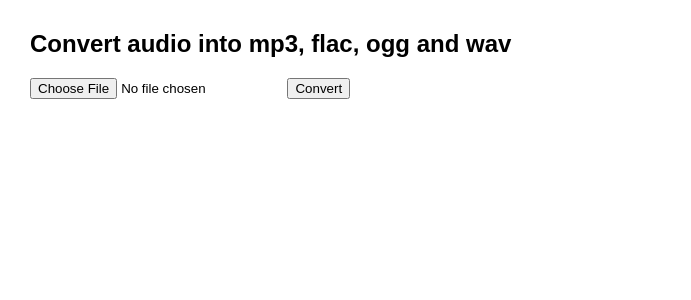
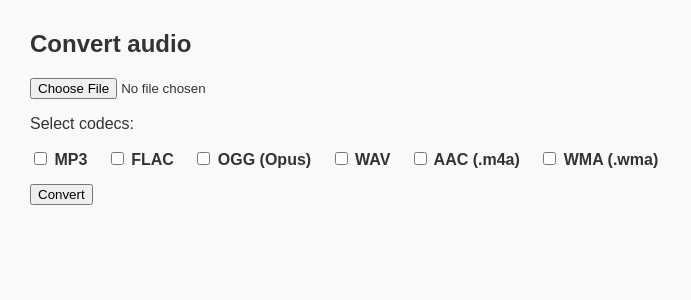
Before and after one commit to JGecik/audio_codec_testing_platform, a Flask app: page / in a window 1280 px wide. Shown: the top 300 px of the page, without its empty margins (0-691 px from the left). Run offline with Flask 3, Linux system fonts and the light colour scheme.

Commit message:
WMA + AAC convert a viac info pre frontend

```diff
--- a/convert_audio.py
+++ b/convert_audio.py
@@ -2,26 +2,45 @@ import os
 import ffmpeg
 from visual_data import audio_data
 
-def convert_audio_file(input_path, output_folder, base_filename):
+SUPPORTED_CODECS = {
+    'mp3': {'codec': 'libmp3lame', 'container': 'mp3'},
+    'flac': {'codec': 'flac', 'container': 'flac'},
+    'ogg': {'codec': 'libopus', 'container': 'ogg'},
+    'wav': {'codec': 'pcm_s16le', 'container': 'wav'},
+    'aac': {'codec': 'aac', 'container': 'm4a'},
+    'wma': {'codec': 'wmav2', 'container': 'wma'}
+}
+
+def convert_audio_file(input_path, output_folder, base_filename, selected_codecs):
     acontainer = ['mp3', 'flac', 'ogg', 'wav']
     avcodec = ['libmp3lame', 'flac', 'libopus', 'pcm_s16le']
 
     stream = ffmpeg.input(input_path)
     download_links = []
 
-    for i in range(len(acontainer)):
-        output_name = f"{base_filename}_output.{acontainer[i]}"
+    for codec_key in selected_codecs:
+        if codec_key not in SUPPORTED_CODECS:
+            continue
+
+        cfg = SUPPORTED_CODECS[codec_key]
+        output_name = f"{base_filename}_output.{cfg['container']}"
         output_path = os.path.join(output_folder, output_name)
 
-        out = ffmpeg.output(stream, output_path, acodec=avcodec[i])
+        out = ffmpeg.output(stream, output_path, acodec=cfg['codec'])
         out.run(capture_stdout=True, capture_stderr=True, overwrite_output=True)
+
+        file_size_bytes = os.path.getsize(output_path)
+        file_size_kb = round(file_size_bytes / 1024, 2)
 
         audio_info = audio_data(output_path)
 
         download_links.append({
-            'format': acontainer[i],
+            'format': cfg['container'],
             'url': f"/download/{output_name}",
-            'waveform': audio_info['waveforms']
+            'waveform': audio_info['waveforms'],
+            'duration': audio_info['duration'],
+            'sample_rate': audio_info['sample_rate'],
+            'size_kb': file_size_kb
         })
 
     return download_links
--- a/main.py
+++ b/main.py
@@ -16,36 +16,53 @@ def index():
 UPLOAD_FOLDER = 'converted_files'
 os.makedirs(UPLOAD_FOLDER, exist_ok=True)
 
+
 @app.route('/convert', methods=['POST'])
 def convert_audio():
     if 'file' not in request.files:
-        return jsonify({'error': 'No file added'}), 400
+        return jsonify({'error': 'No file was uploaded'}), 400
 
     file = request.files['file']
+
+    filename = file.filename
+
+    if file.filename == '':
+        return jsonify({'error': 'No file selected'}), 400
     input_path = os.path.join(UPLOAD_FOLDER, file.filename)
     file.save(input_path)
 
     base_name = os.path.splitext(file.filename)[0]
 
+
+    selected_codecs = request.form.getlist('codecs')
+    if not selected_codecs:
+        selected_codecs = ['mp3', 'flac', 'ogg', 'wav', 'aac', 'wma']
+
+
+
     try:
 
-        audio_info = audio_data(input_path)
+        original_info = audio_data(input_path)
+        original_size_kb = round(os.path.getsize(input_path) / 1024, 2)
+
+
         download_links = convert_audio_file(
             input_path=input_path,
             output_folder=UPLOAD_FOLDER,
-            base_filename=base_name
+            base_filename=base_name,
+            selected_codecs=selected_codecs
         )
 
         return jsonify({
-            'links': download_links,
-            'waveform': audio_info['waveforms'],
-            'duration': audio_info['duration'],
-            'sample_rate': audio_info['sample_rate']
+            'original': {
+                'name': filename,
+                'size_kb': original_size_kb,
+                'duration': original_info['duration'],
+                'sample_rate': original_info['sample_rate']
+            },
+            'links': download_links
         })
 
-    except ffmpeg.Error as e:
-        error_msg = e.stderr.decode('utf-8') if e.stderr else str(e)
-        return jsonify({'error': f'Error during conversion: {error_msg}'}), 500
     except Exception as e:
         return jsonify({'error': str(e)}), 500
 
--- a/templates/webapp.html
+++ b/templates/webapp.html
@@ -4,16 +4,36 @@
     <meta charset="UTF-8">
     <title>Audio Codec Tester</title>
     <style>
-        body { font-family: Arial, sans-serif; margin: 30px; }
-        .codec-box { margin-bottom: 25px; background: #fafafa; padding: 15px; border: 1px solid #ddd; border-radius: 5px; width: fit-content; }
-        canvas { background: #fff; border: 1px solid #ccc; display: block; margin-top: 10px; }
+        body { font-family: Arial, sans-serif; margin: 30px; background: #f9f9f9; color: #333; }
+        .codec-box { margin-bottom: 25px; background: #fff; padding: 20px; border: 1px solid #ddd; border-radius: 8px; box-shadow: 0 2px 4px rgba(0,0,0,0.05); display: inline-block; margin-right: 20px; vertical-align: top;}
+        canvas { background: #fff; border: 1px solid #ddd; display: block; margin-top: 10px; }
+        .checkbox-group { margin: 15px 0; }
+        .checkbox-group label { margin-right: 15px; font-weight: bold; cursor: pointer; }
+        table { width: 100%; border-collapse: collapse; margin-top: 20px; background: #fff; }
+        th, td { border: 1px solid #ddd; padding: 10px; text-align: center; }
+        th { background-color: #007BFF; color: white; }
     </style>
 </head>
 <body>
-<h2>Convert audio into mp3, flac, ogg and wav</h2>
+<h2>Convert audio</h2>
+
+
 <input type="file" id="audioFile" accept="audio/*">
+
+<div class="checkbox-group">
+    <p>Select codecs: </p>
+    <label><input type="checkbox" name="codec" value="mp3"> MP3</label>
+    <label><input type="checkbox" name="codec" value="flac"> FLAC</label>
+    <label><input type="checkbox" name="codec" value="ogg"> OGG (Opus)</label>
+    <label><input type="checkbox" name="codec" value="wav"> WAV</label>
+    <label><input type="checkbox" name="codec" value="aac"> AAC (.m4a)</label>
+    <label><input type="checkbox" name="codec" value="wma"> WMA (.wma)</label>
+</div>
+
 <button onclick="uploadAndConvert()">Convert</button>
-<p id="status"></p>
+<p id="status" style="font-weight: bold; color: #007BFF;"></p>
+
+<div id="tableContainer"></div>
 
 <div id="resultsContainer"></div>
 
@@ -23,15 +43,26 @@
         const status = document.getElementById('status');
         const resultsContainer = document.getElementById('resultsContainer');
 
+
         resultsContainer.innerHTML = '';
+        tableContainer.innerHTML = '';
 
         if (fileInput.files.length === 0) {
             alert('Input file');
             return;
         }
 
+        const selectedCodecs = Array.from(document.querySelectorAll('input[name="codec"]:checked'))
+            .map(cb => cb.value);
+
+        if (selectedCodecs.length === 0) {
+            alert('Select at least one codec');
+            return;
+        }
+
         const formData = new FormData();
         formData.append('file', fileInput.files[0]);
+        selectedCodecs.forEach(c => formData.append('codecs', c));
 
         status.textContent = 'Loading...';
 
@@ -49,13 +80,41 @@
 
             status.textContent = 'Finished';
 
+            let tableHTML = `
+                <h3>Codec comparison</h3>
+                <table>
+                    <tr>
+                        <th>Codec</th>
+                        <th>Size (kB)</th>
+                        <th>Length (s)</th>
+                        <th>Sample rate (Hz)</th>
+                    </tr>
+                    <tr>
+                        <td><b>Original file (${data.original.name})</b></td>
+                        <td>${data.original.size_kb} kB</td>
+                        <td>${data.original.duration.toFixed(2)} s</td>
+                        <td>${data.original.sample_rate} Hz</td>
+                    </tr>
+            `;
+
+            data.links.forEach(item => {
+                tableHTML += `
+                    <tr>
+                        <td>.${item.format.toUpperCase()}</td>
+                        <td>${item.size_kb} kB</td>
+                        <td>${item.duration.toFixed(2)} s</td>
+                        <td>${item.sample_rate} Hz</td>
+                    </tr>
+                `;
+            });
+            tableHTML += `</table>`;
+            tableContainer.innerHTML = tableHTML;
 
             data.links.forEach(item => {
                 const box = document.createElement('div');
                 box.className = 'codec-box';
 
                 const title = document.createElement('h4');
-                title.style.margin = '0 0 10px 0';
                 title.textContent = `Format: .${item.format.toUpperCase()}`;
                 box.appendChild(title);
 
@@ -63,42 +122,68 @@
                 a.href = item.url;
                 a.textContent = `Download .${item.format.toUpperCase()}`;
                 a.download = `output.${item.format}`;
-                a.style.display = 'inline-block';
+                a.style.display = 'block';
                 a.style.marginBottom = '10px';
                 box.appendChild(a);
 
                 const canvas = document.createElement('canvas');
-                canvas.width = 500;
-                canvas.height = 100;
+                canvas.width = 450;
+                canvas.height = 130;
                 box.appendChild(canvas);
 
                 resultsContainer.appendChild(box);
 
-
-                drawWaveform(canvas, item.waveform);
+                drawWaveformWithAxes(canvas, item.waveform, item.duration);
             });
 
         } catch (error) {
-            status.textContent = 'Error: ' + error.message;
+            status.textContent = 'ERROR: ' + error.message;
         }
     }
 
-    function drawWaveform(canvas, waveformPoints) {
+    function drawWaveformWithAxes(canvas, waveformPoints, duration) {
         const ctx = canvas.getContext('2d');
         const width = canvas.width;
         const height = canvas.height;
+        const padding = 25;
 
         ctx.clearRect(0, 0, width, height);
+
+        // X Y
+        ctx.strokeStyle = '#888';
+        ctx.lineWidth = 1;
+        ctx.beginPath();
+        // Y amplituda
+        ctx.moveTo(padding, 10);
+        ctx.lineTo(padding, height - padding);
+        // X time
+        ctx.lineTo(width - 10, height - padding);
+        ctx.stroke();
+
+        // popisok osi
+        ctx.fillStyle = '#555';
+        ctx.font = '10px Arial';
+        ctx.fillText('1.0', 5, 15);
+        ctx.fillText(' 0 ', 5, (height - padding) / 2 + 3);
+        ctx.fillText('-1.0', 2, height - padding);
+        ctx.fillText('0s', padding, height - 8);
+        ctx.fillText(`${duration.toFixed(1)}s`, width - 35, height - 8);
+
+        // vykreslenie
         ctx.strokeStyle = '#007BFF';
-        ctx.lineWidth = 1.5;
+        ctx.lineWidth = 1.2;
         ctx.beginPath();
 
-        const sliceWidth = width / waveformPoints.length;
-        let x = 0;
+        const graphWidth = width - padding - 15;
+        const graphHeight = (height - padding - 15) / 2;
+        const centerY = padding + graphHeight;
+        const sliceWidth = graphWidth / waveformPoints.length;
+
+        let x = padding;
 
         for (let i = 0; i < waveformPoints.length; i++) {
             const v = waveformPoints[i];
-            const y = (height / 2) + (v * (height / 2));
+            const y = centerY - (v * graphHeight);
 
             if (i === 0) {
                 ctx.moveTo(x, y);
@@ -112,5 +197,6 @@
         ctx.stroke();
     }
 </script>
+
 </body>
 </html>
```
